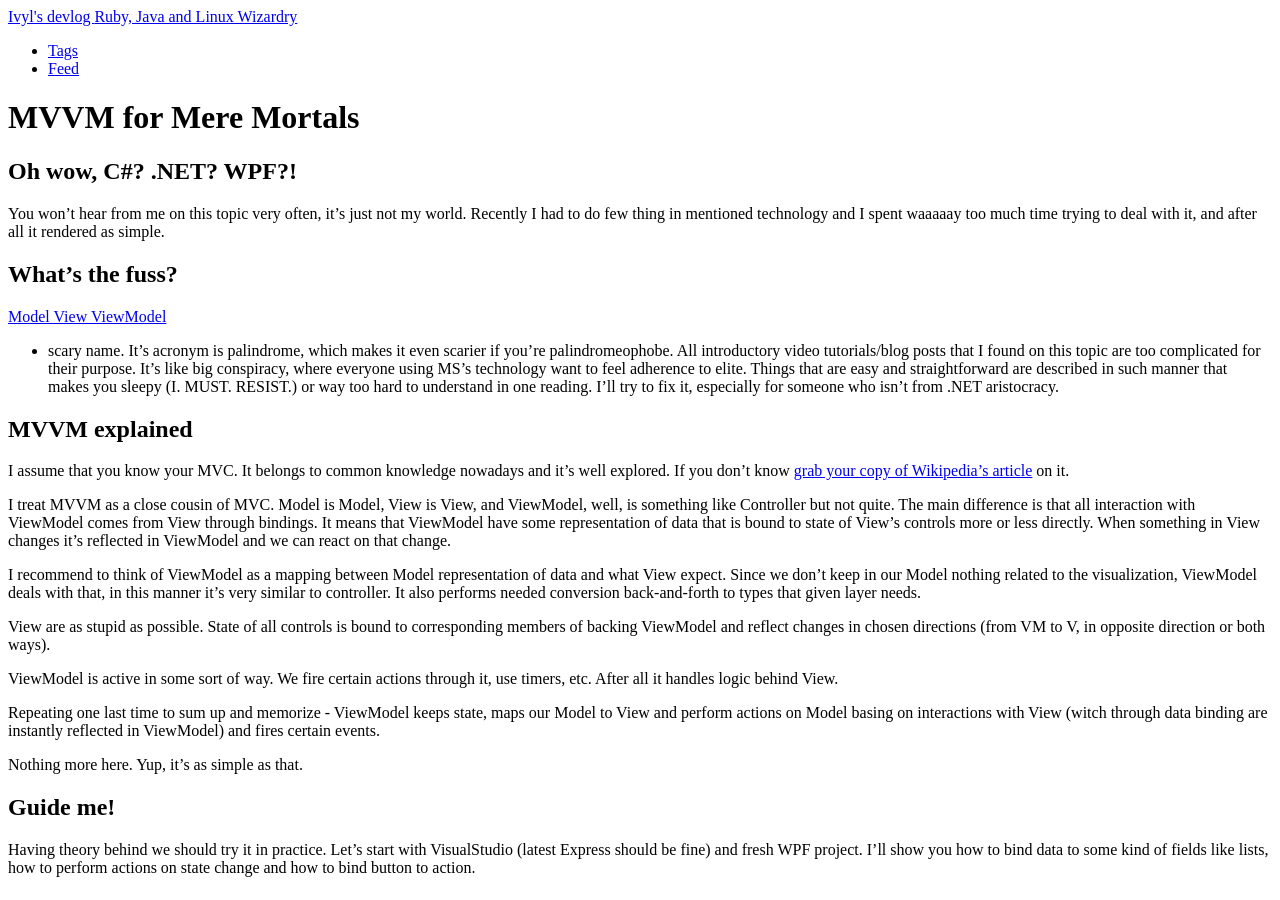
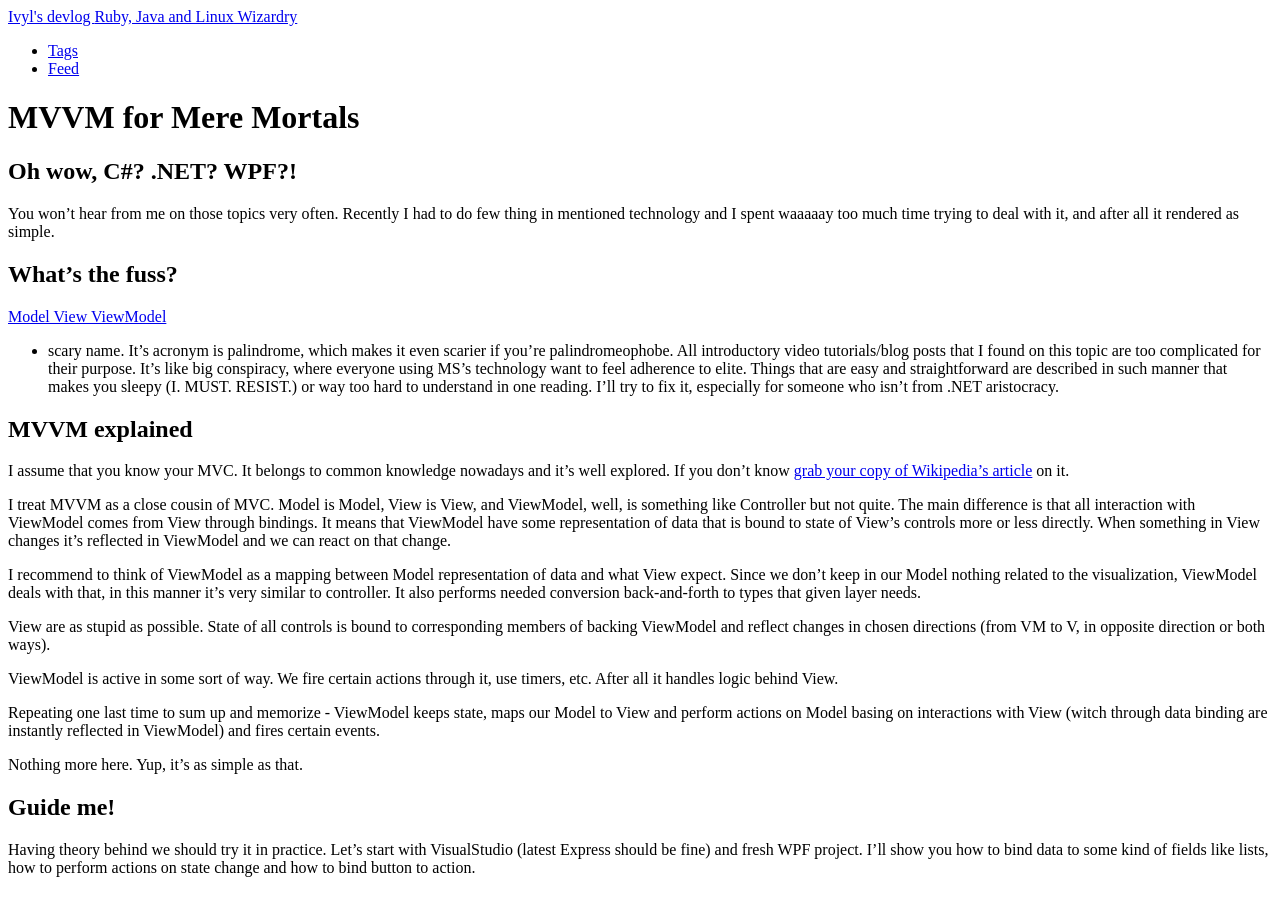
Before and after one commit to ivyl/ivyl.github.com, a Jekyll site: the page built from _posts/2012-10-30-mvvm-for-mere-mortals.md, in a window 1280 px wide and 900 px high. Built offline with Jekyll 4.4.1, drawn with Linux system fonts in a browser that asks for light colours.

Commit message:
mvvm post style fix

```diff
--- a/_posts/2012-10-30-mvvm-for-mere-mortals.md
+++ b/_posts/2012-10-30-mvvm-for-mere-mortals.md
@@ -7,9 +7,9 @@ tags: [c#, mvvm, dotnet, wpf]
 
 ## Oh wow, C#? .NET? WPF?!
 
-You won't hear from me on this topic very often, it's just not my world.
-Recently I had to do few thing in mentioned technology and I spent waaaaay too
-much time trying to deal with it, and after all it rendered as simple.
+You won't hear from me on those topics very often. Recently I had to do few
+thing in mentioned technology and I spent waaaaay too much time trying to
+deal with it, and after all it rendered as simple.
 
 ## What's the fuss?
 
```
